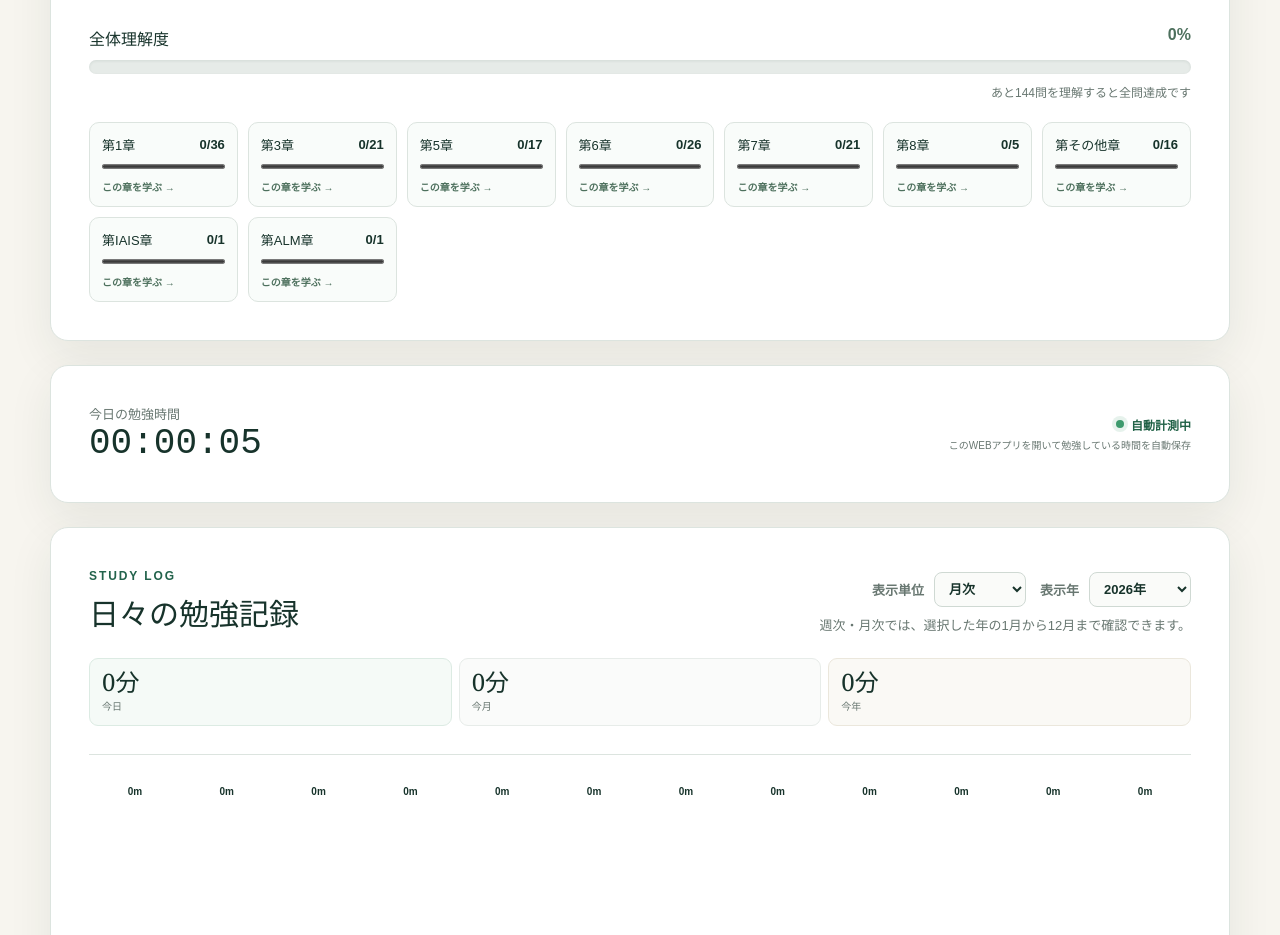
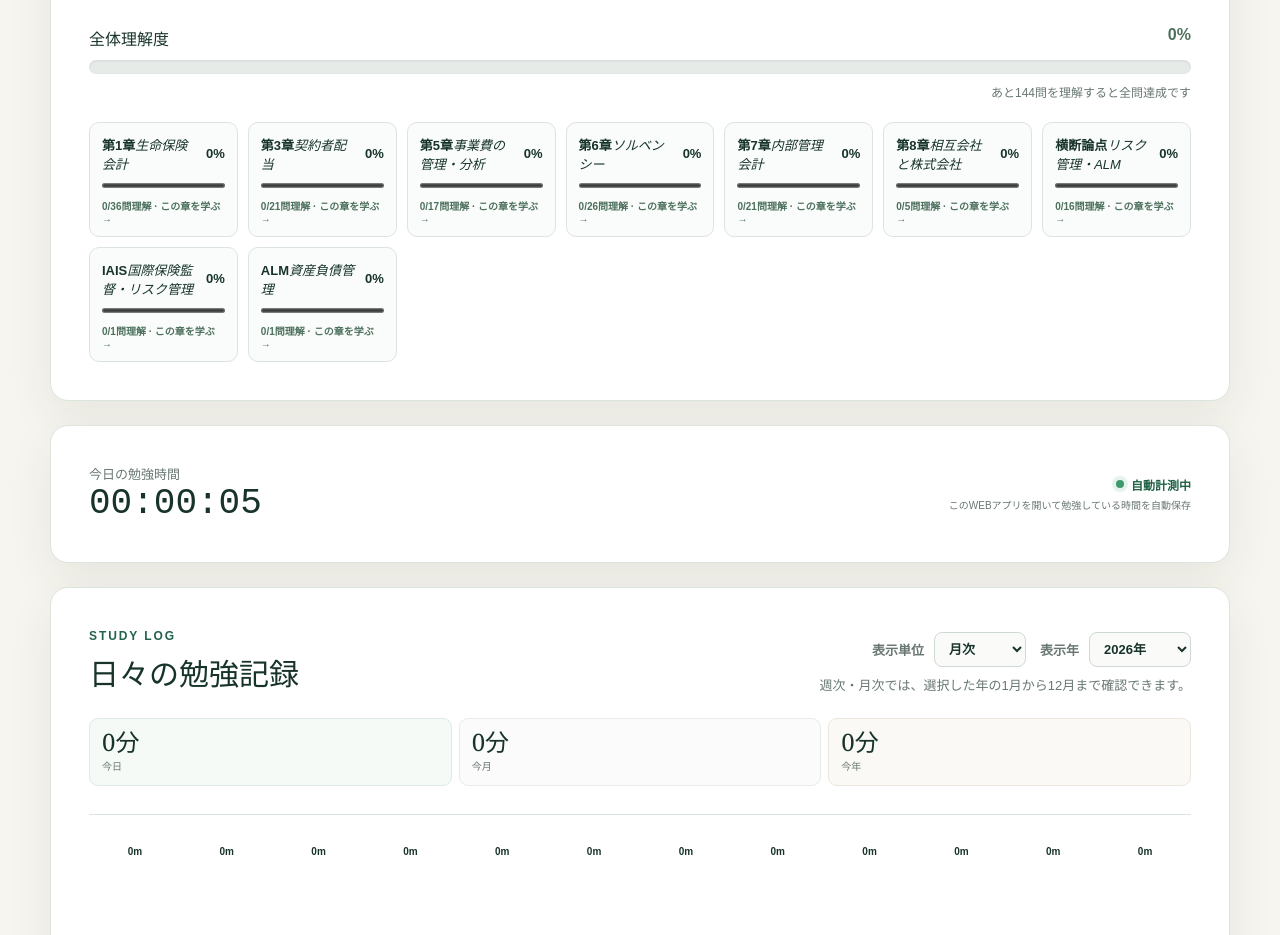
Before and after one commit to yoshi123027-del/actuary-app-seiho2, a Next.js app in the folder vercel/: page / in a window 1280 px wide. Shown: the part 940-1875 px from the top of the page. Built offline with nearby package versions, Linux system fonts and the light colour scheme.

Commit message:
Show chapter progress growth

```diff
--- a/vercel/app/page.js
+++ b/vercel/app/page.js
@@ -561,17 +561,31 @@ function Dashboard({ questions, progress, onOpenCaution, onOpenReview, onOpenCha
         {chapters.map((chapter) => {
           const rows = questions.filter((q) => q.章 === chapter);
           const done = rows.filter((q) => progress.ratings[q.id] === "理解").length;
+          const chapterPercent = rows.length ? Math.round(done / rows.length * 100) : 0;
+          const chapterGold = Math.max(0, Math.min(1, (chapterPercent - 50) / 50));
+          const chapterName = appConfig.chapterNames?.[chapter] || "出題範囲";
+          const chapterLabel = /^\d+$/.test(chapter) ? `第${chapter}章` : chapter === "その他" ? "横断論点" : chapter;
+          const chapterStyle = {
+            "--chapter-fill": `${Math.max(12, chapterPercent)}%`,
+            "--chapter-green-glow": Number((0.05 + chapterPercent / 100 * 0.15).toFixed(3)),
+            "--chapter-gold-soft": Number((chapterGold * 0.68).toFixed(3)),
+            "--chapter-gold-glow": Number((chapterGold * 0.42).toFixed(3)),
+          };
           return (
             <button
               type="button"
-              className="chapter-progress"
+              className={`chapter-progress ${chapterPercent >= 50 ? "is-shining" : ""} ${chapterPercent === 100 ? "is-complete" : ""}`}
+              style={chapterStyle}
               key={chapter}
               onClick={() => onOpenChapter(chapter)}
-              aria-label={`第${chapter}章の問題を開く。理解済み${done}問、全${rows.length}問`}
+              aria-label={`${chapterLabel} ${chapterName}の問題を開く。理解度${chapterPercent}%、理解済み${done}問、全${rows.length}問`}
             >
-              <div className="chapter-progress-head"><span>第{chapter}章</span><strong>{done}/{rows.length}</strong></div>
+              <div className="chapter-progress-head">
+                <span className="chapter-title"><b>{chapterLabel}</b><em>{chapterName}</em></span>
+                <strong>{chapterPercent === 100 && <i aria-hidden="true">★</i>}{chapterPercent}%</strong>
+              </div>
               <progress value={done} max={rows.length} />
-              <small>この章を学ぶ →</small>
+              <small>{done}/{rows.length}問理解 · この章を学ぶ →</small>
             </button>
           );
         })}
```
